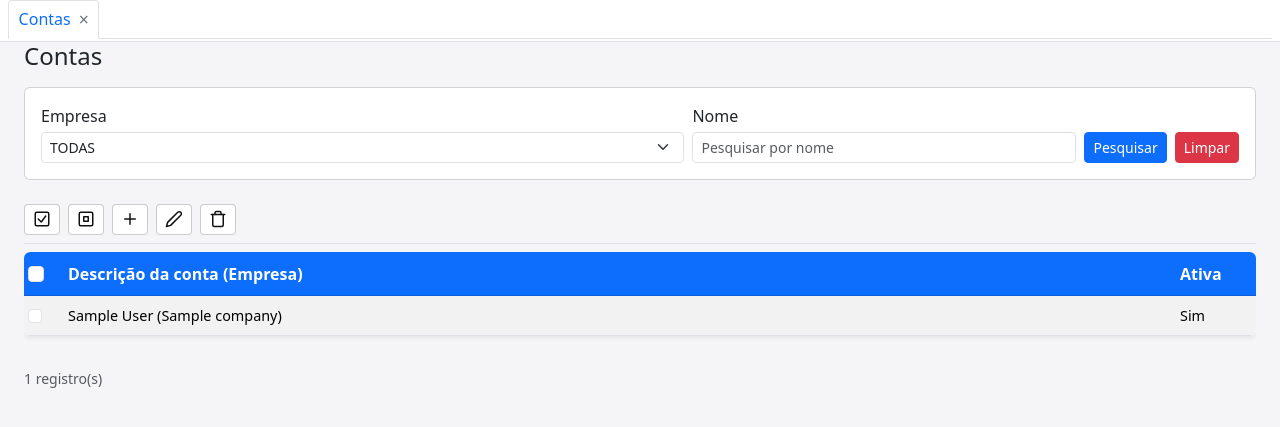
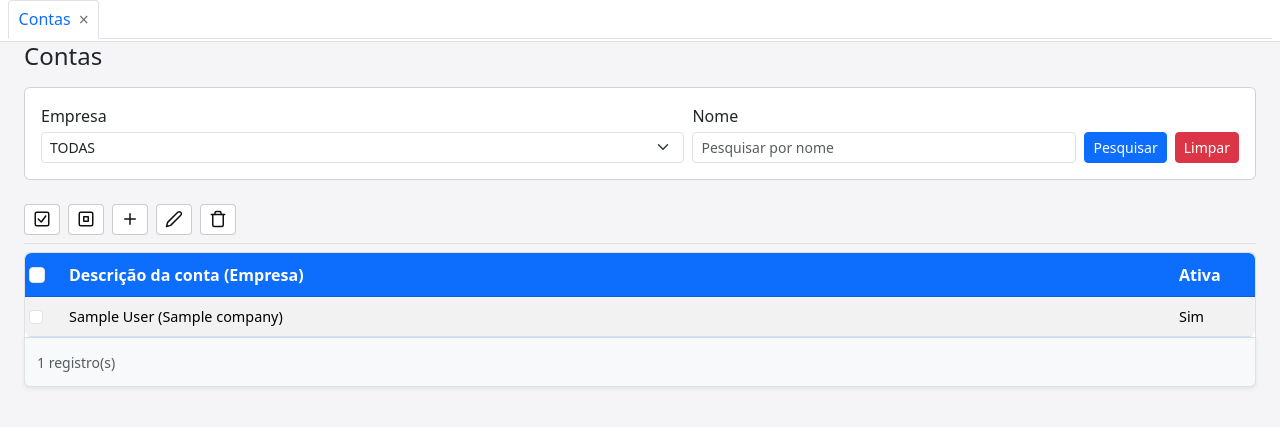
Before and after one commit to brunnoskywer/gestorcontrato, a Flask app: page /admin/accounts in a window 1280 px wide. Shown: the part 56-483 px from the top of the page. Run offline with Flask 3, Linux system fonts and the light colour scheme; a user stored in the database is signed in; tables that the repository leaves empty hold one stand-in row (values such as "Sample post"); some libraries are stand-ins or nearby versions.

Commit message:
Polish pagination footer to visually attach it to list tables.
Removes the detached spacing and styles the pagination container as a continuous extension of the table block.

Made-with: Cursor

```diff
--- a/app/static/css/app.css
+++ b/app/static/css/app.css
@@ -407,6 +407,37 @@ main.container {
   min-width: 600px;
 }
 
+/* Bloco tabela + paginação: sem “vão” entre os dois; borda e sombra contínuas */
+.table-responsive:has(+ .admin-pagination-bar) {
+  margin-bottom: 0;
+  border: 1px solid var(--bs-border-color);
+  border-bottom: none;
+  border-radius: var(--bs-border-radius) var(--bs-border-radius) 0 0;
+  background-color: var(--bs-body-bg);
+}
+.table-responsive:has(+ .admin-pagination-bar) .table.table-list.shadow-sm {
+  box-shadow: none !important;
+}
+.table-responsive:has(+ .admin-pagination-bar) .table {
+  margin-bottom: 0;
+}
+
+.admin-pagination-bar {
+  padding: 0.5rem 0.75rem;
+  background-color: var(--bs-tertiary-bg);
+  border: 1px solid var(--bs-border-color);
+  border-top: 1px solid rgba(var(--bs-primary-rgb), 0.2);
+  border-radius: 0 0 var(--bs-border-radius) var(--bs-border-radius);
+  box-shadow: var(--bs-box-shadow-sm);
+  margin-bottom: 1rem;
+}
+.admin-pagination-bar__nav {
+  min-height: 2rem;
+}
+.modal-body .admin-pagination-bar {
+  margin-bottom: 0.75rem;
+}
+
 /* Toolbar: larger touch targets on mobile */
 @media (max-width: 575.98px) {
   .admin-toolbar {
--- a/app/templates/admin/_pagination.html
+++ b/app/templates/admin/_pagination.html
@@ -1,10 +1,11 @@
 {# Paginação Bootstrap para listagens admin. link_class_extra: ex. "admin-modal-pagination" ou "dre-detail-pagination" #}
 {% macro render_admin_pagination(pagination, endpoint, link_class_extra='') %}
 {% if pagination and pagination.total %}
-<nav class="d-flex flex-wrap justify-content-between align-items-center gap-2 mt-2 mb-2" aria-label="Paginação">
-  <span class="text-muted small">{{ pagination.total }} registro(s){% if pagination.pages > 1 %} — página {{ pagination.page }}/{{ pagination.pages }}{% endif %}</span>
+<div class="admin-pagination-bar">
+  <nav class="admin-pagination-bar__nav d-flex flex-wrap justify-content-between align-items-center gap-2" aria-label="Paginação">
+  <span class="admin-pagination-bar__meta text-body-secondary small">{{ pagination.total }} registro(s){% if pagination.pages > 1 %} — página {{ pagination.page }}/{{ pagination.pages }}{% endif %}</span>
   {% if pagination.pages > 1 %}
-  <ul class="pagination pagination-sm mb-0">
+  <ul class="pagination pagination-sm mb-0 flex-shrink-0">
     <li class="page-item{% if not pagination.has_prev %} disabled{% endif %}">
       {% if pagination.has_prev %}
       <a class="page-link {{ link_class_extra }}" href="{{ paginated_url(endpoint, pagination.prev_num) }}">Anterior</a>
@@ -30,6 +31,7 @@
     </li>
   </ul>
   {% endif %}
-</nav>
+  </nav>
+</div>
 {% endif %}
 {% endmacro %}
```
